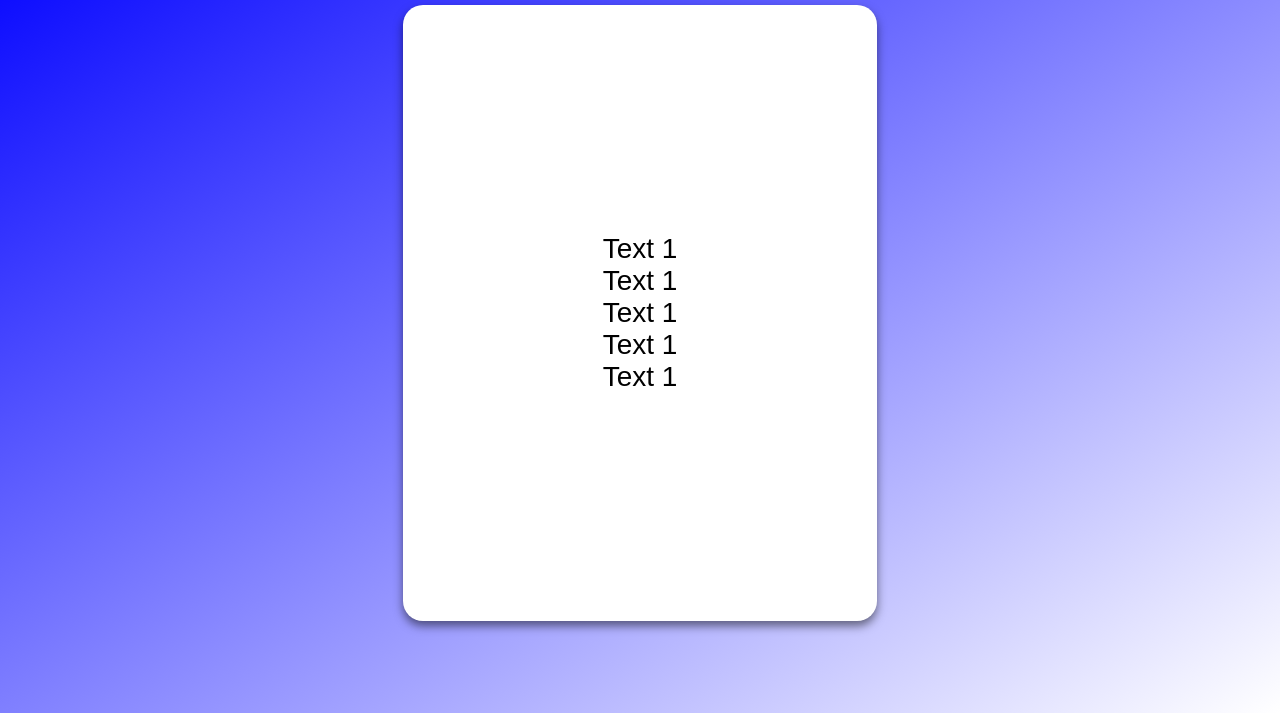
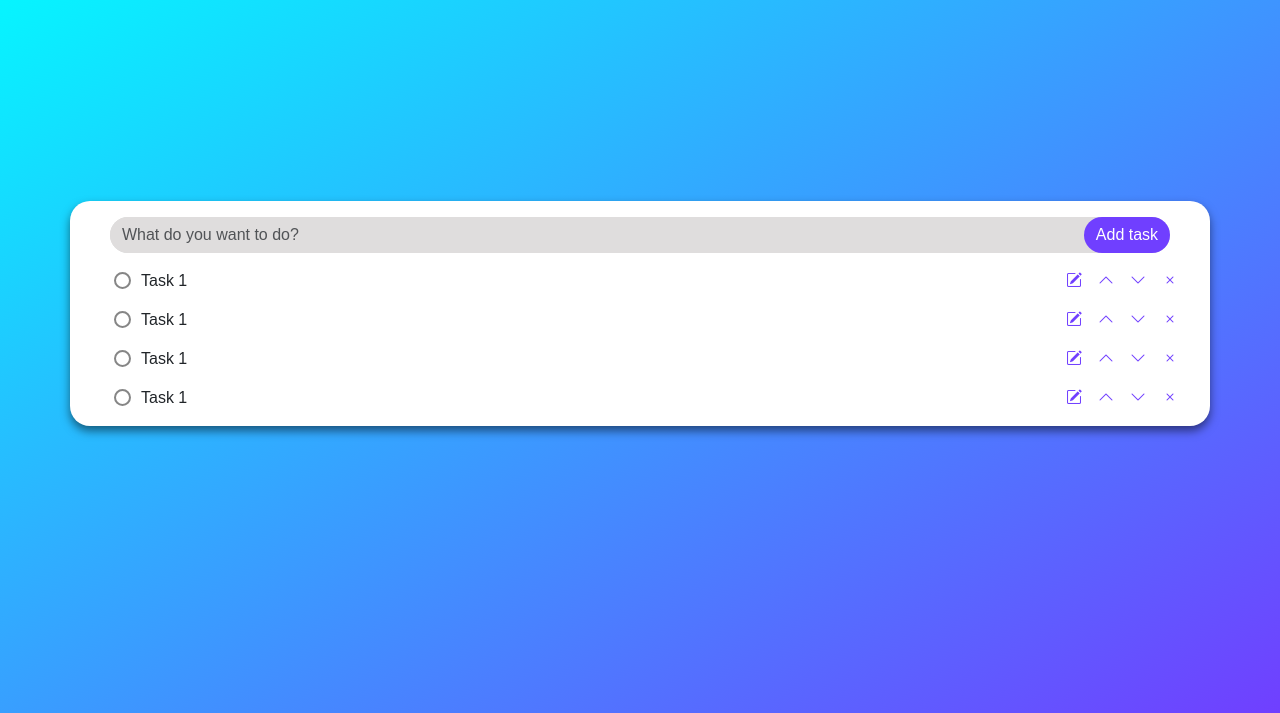
Before and after one commit to Medieinstitutet/todo-CalleCleverborn, a website built with Vite: page index.html in a window 1280 px wide. Shown: the part 87-800 px from the top of the page. Built offline with nearby package versions, Linux system fonts and the light colour scheme.

Commit message:
html structure and styling fixes

```diff
--- a/index.html
+++ b/index.html
@@ -5,16 +5,62 @@
     <link rel="icon" type="image/svg+xml" href="/vite.svg" />
     <meta name="viewport" content="width=device-width, initial-scale=1.0" />
     <title>Todo or not todo?</title>
+    <link
+      href="https://cdn.jsdelivr.net/npm/bootstrap@5.3.2/dist/css/bootstrap.min.css"
+      rel="stylesheet"
+      integrity="sha384-T3c6CoIi6uLrA9TneNEoa7RxnatzjcDSCmG1MXxSR1GAsXEV/Dwwykc2MPK8M2HN"
+      crossorigin="anonymous"
+    />
+    <link
+      rel="stylesheet"
+      href="https://cdn.jsdelivr.net/npm/bootstrap-icons@1.11.1/font/bootstrap-icons.css"
+    />
   </head>
   <body>
     <div class="wrapper">
-      <div class="list-container">
-        <ul>
-          <li>Text 1</li>
-          <li>Text 1</li>
-          <li>Text 1</li>
-          <li>Text 1</li>
-          <li>Text 1</li>
+      <h2>TODO</h2>
+      <div class="container">
+        <div class="input-group mb-3">
+          <input
+            type="text"
+            class="form-control"
+            placeholder="What do you want to do?"
+            aria-label="What do you want to do?"
+            aria-describedby="button-addon2"
+          />
+          <button
+            class="btn btn-outline-secondary"
+            type="button"
+            id="button-addon2"
+          >
+            Add task
+          </button>
+        </div>
+        <ul id="task-container">
+          <li>
+            Task 1<i class="bi bi-pencil-square" id="edit-btn"></i
+            ><i class="bi bi-chevron-up" id="arrow-up-btn"></i>
+            <i class="bi bi-chevron-down" id="arrow-down-btn"></i
+            ><i class="bi bi-x" id="delete-btn"></i>
+          </li>
+          <li>
+            Task 1<i class="bi bi-pencil-square" id="edit-btn"></i
+            ><i class="bi bi-chevron-up" id="arrow-up-btn"></i>
+            <i class="bi bi-chevron-down" id="arrow-down-btn"></i
+            ><i class="bi bi-x" id="delete-btn"></i>
+          </li>
+          <li>
+            Task 1<i class="bi bi-pencil-square" id="edit-btn"></i
+            ><i class="bi bi-chevron-up" id="arrow-up-btn"></i>
+            <i class="bi bi-chevron-down" id="arrow-down-btn"></i
+            ><i class="bi bi-x" id="delete-btn"></i>
+          </li>
+          <li>
+            Task 1<i class="bi bi-pencil-square" id="edit-btn"></i
+            ><i class="bi bi-chevron-up" id="arrow-up-btn"></i>
+            <i class="bi bi-chevron-down" id="arrow-down-btn"></i
+            ><i class="bi bi-x" id="delete-btn"></i>
+          </li>
         </ul>
       </div>
     </div>
--- a/style/style.scss
+++ b/style/style.scss
@@ -11,6 +11,7 @@ html {
 body {
     margin: 0;
     padding: 0;
+    font-family: Arial, Helvetica, sans-serif;
 }
 
 .wrapper {
@@ -19,22 +20,103 @@ body {
     align-items: center;
     height: 100vh;
     width: 100%;
-    background-image: linear-gradient(to bottom right, blue, white);
+    background-image: linear-gradient(to bottom right, #00ffff, #703fff);
+    h2 {
+        font-weight: bolder;
+        font-size: 48px;
+        position: absolute;
+        top: 16px;
+        left: 16px;
+    }
 }
 
-.list-container {
+.container {
+    min-width: max-content;
     background-color: white;
-    padding: 200px;
     border-radius: 20px;
     box-shadow: 0px 5px 10px 0px rgba(0, 0, 0, 0.5);
-    ul {
+    display: flex;
+    flex-direction: column;
+    justify-content: space-around;
+    align-items: center;
+    position: relative;
+
+    .input-group {
+        width: 95%;
+        margin-top: 16px;
+        border-radius: 20px;
+        background-color: rgb(223, 221, 221);
+        .form-control {
+            background-color: rgb(223, 221, 221);
+            border: none;
+            border-radius: 20px;
+            padding-right: 0;
+            z-index: 1;
+
+            &:focus {
+                box-shadow: none;
+            }
+        }
+        #button-addon2 {
+            border: none;
+            border-radius: 20px;
+            background-color: #703fff;
+            color: white;
+
+            &:hover {
+                background-color: #004bad;
+            }
+        }
+    }
+
+    #task-container {
+        width: 100%;
+        display: flex;
+        flex-direction: column;
         list-style: none;
-        text-decoration: none;
-        padding-left: 0;
-        font-size: 28px;
-        font-family: Arial, Helvetica, sans-serif;
+        gap: 15px;
         li {
-            text-decoration: none;
+            display: flex;
+            align-items: center;
+            gap: 10px;
+            cursor: pointer;
+
+            &:active {
+                text-decoration: line-through;
+                color: grey;
+            }
+
+            &::before {
+                content: "";
+                height: 17px;
+                width: 17px;
+                border-radius: 50%;
+                border: 2px solid rgb(134, 134, 134);
+            }
+
+            &:active::before {
+                background-color: #855dff;
+            }
+            #edit-btn {
+                position: absolute;
+                right: 128px;
+                color: #703fff;
+            }
+            #arrow-up-btn {
+                position: absolute;
+                right: 96px;
+                color: #703fff;
+            }
+            #arrow-down-btn {
+                position: absolute;
+                right: 64px;
+                color: #703fff;
+            }
+            #delete-btn {
+                position: absolute;
+                right: 32px;
+                color: #703fff;
+            }
         }
     }
 }
```
Also changed, not shown: style/style.css, 1 other file.
